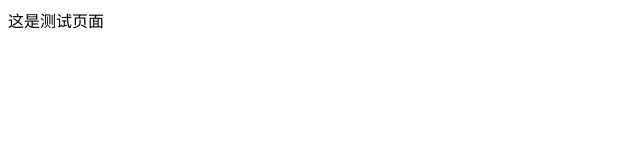
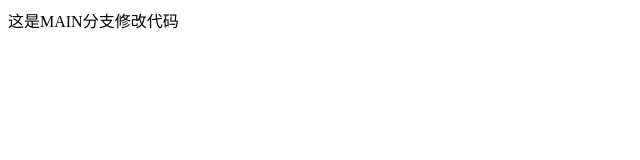
Before and after one commit to guoqian0229/todo-list, a website: page test.html in a window 1280 px wide. Shown: the whole page, without its empty margins (0-640 px from the left). Drawn offline with Linux system fonts and the light colour scheme.

Commit message:
Main分支修改代码

```diff
--- a/test.html
+++ b/test.html
@@ -7,6 +7,6 @@
   <title>Document</title>
 </head>
 <body>
-  <div>这是测试页面</div>
+  <div>这是MAIN分支修改代码</div>
 </body>
 </html>
```
